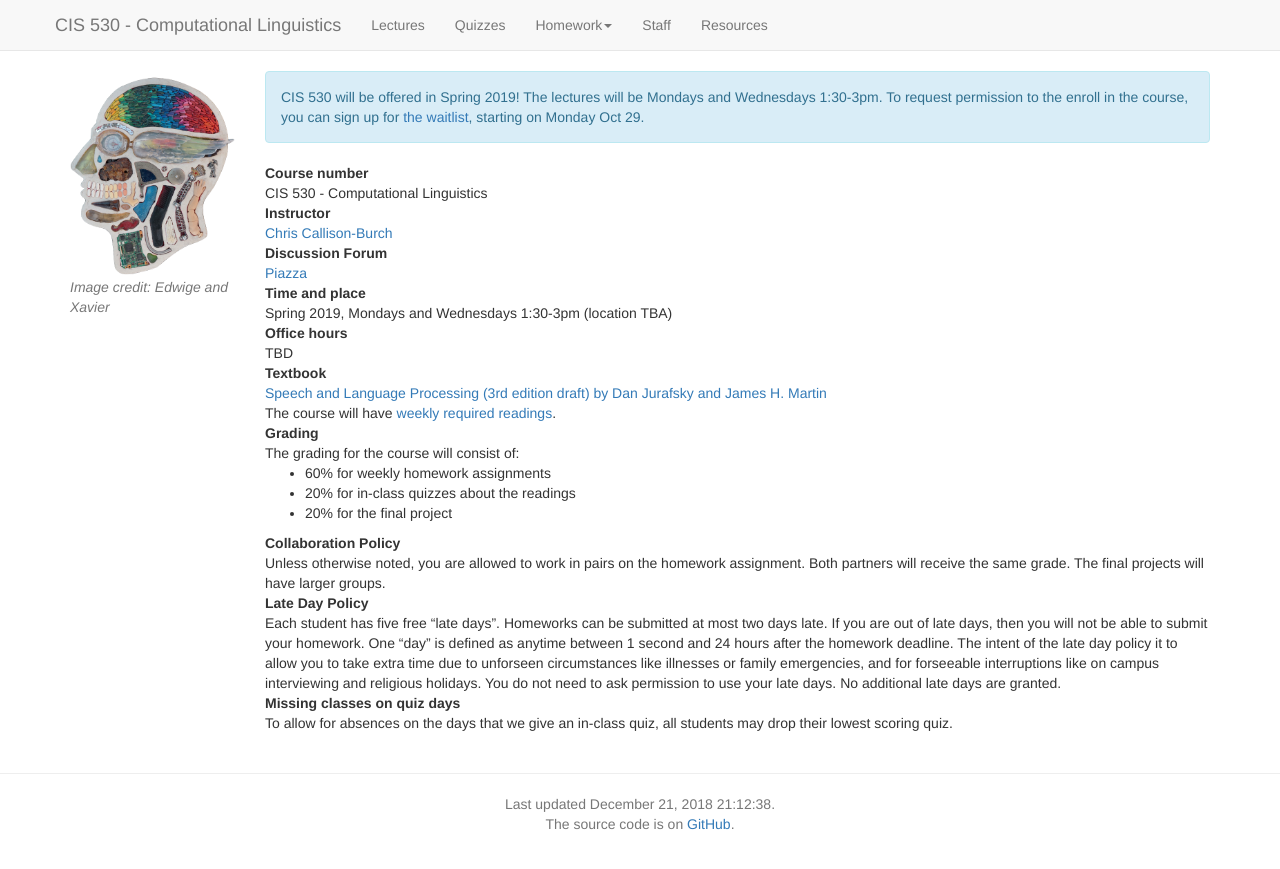
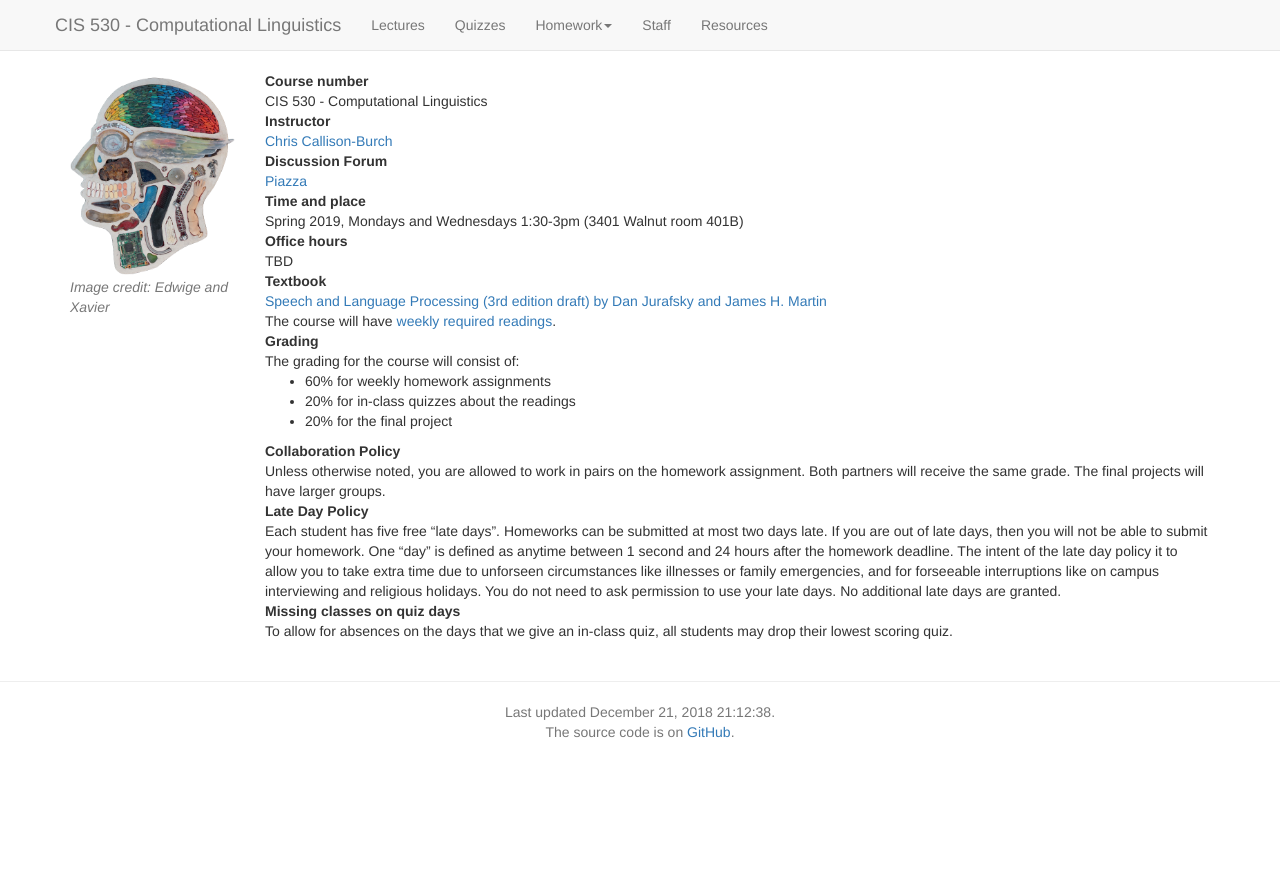
Before and after one commit to computational-linguistics-class/computational-linguistics-class.github.io, a Jekyll site: the page built from index.md, in a window 1280 px wide. Shown: the top 869 px of the page. Built offline with Jekyll 4.4.1, drawn with Linux system fonts in a browser that asks for light colours; nearby versions of some CDN libraries; a script that is not in the unit is left out.

Commit message:
Added class location

```diff
--- a/index.md
+++ b/index.md
@@ -7,11 +7,6 @@ caption: Image credit&colon; Edwige and Xavier
 active_tab: main_page
 ---
 
-
-
-<div class="alert alert-info">
-CIS 530 will be offered in Spring 2019!  The lectures will be Mondays and Wednesdays 1:30-3pm.  To request permission to the enroll in the course, you can sign up for <a href="https://forms.cis.upenn.edu/waitlist/index.php">the waitlist</a>, starting on Monday Oct 29.
-</div>
 
 
 <!-- Display an alert about upcoming homework assignments -->
@@ -48,10 +43,10 @@ Instructor
 : [Chris Callison-Burch](http://www.cis.upenn.edu/~ccb/)
 
 Discussion Forum
-: [Piazza](https://piazza.com/upenn/spring2018/cis530)
+: [Piazza](https://piazza.com/upenn/spring2019/cis530)
 
 Time and place
-: Spring 2019, Mondays and Wednesdays 1:30-3pm (location TBA)
+: Spring 2019, Mondays and Wednesdays 1:30-3pm (3401 Walnut room 401B)
 
 Office hours
 : TBD
```
